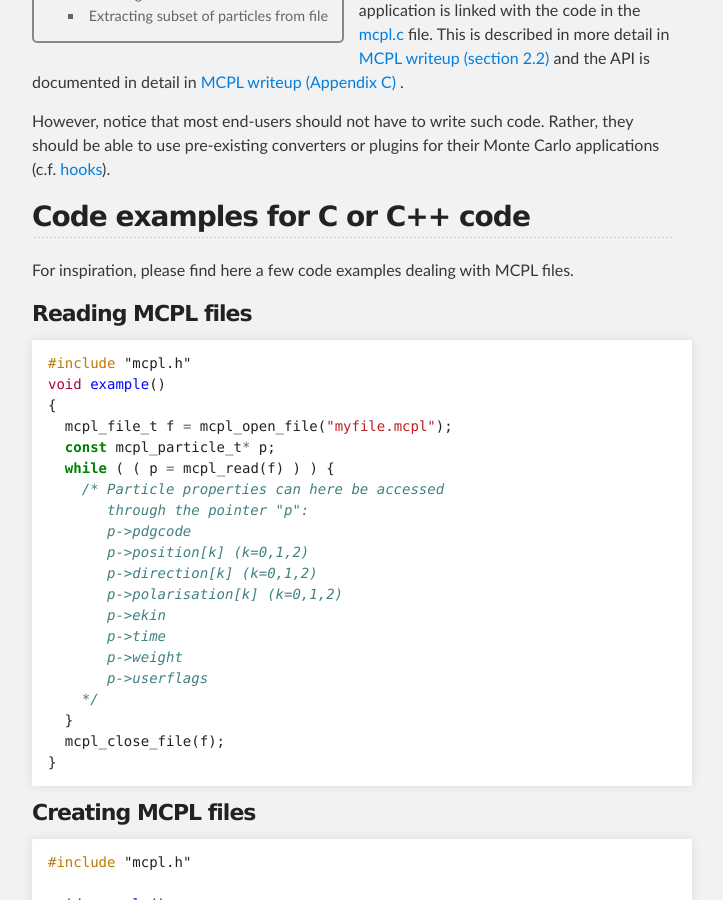
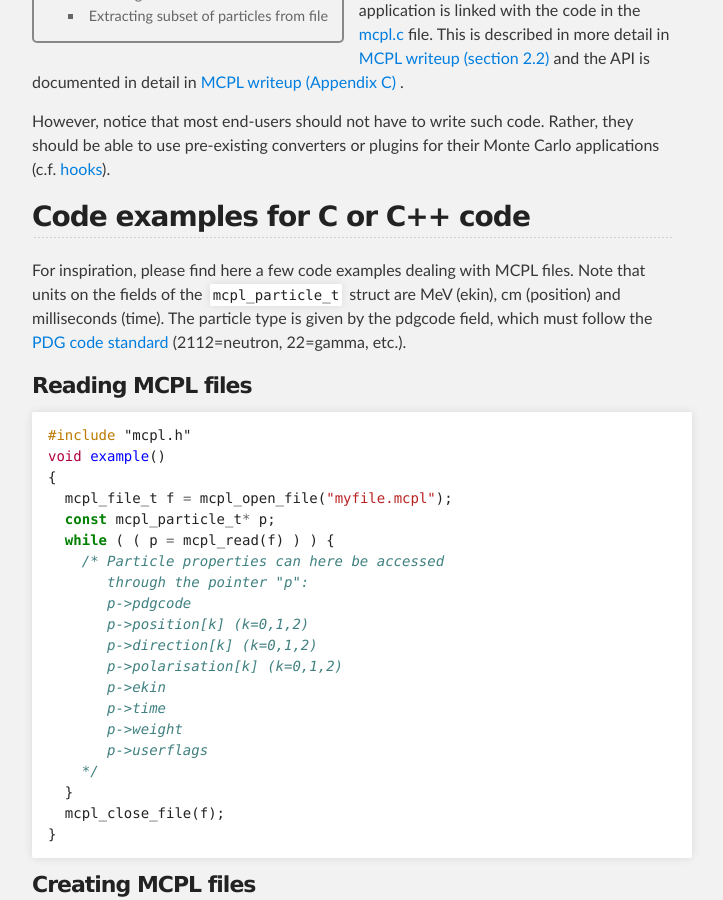
Before and after one commit to mctools/mcpl, a Jekyll site: the page built from usage_c.md, in a window 1280 px wide and 900 px high, scrolled down 422 px. Shown: the whole window, without its empty margins (288-1011 px from the left). Built offline with Jekyll 4.4.1, drawn with Linux system fonts in a browser that asks for light colours; some of the changed text lies outside the part shown.

Commit message:
Update usage_c.md

````diff
--- a/usage_c.md
+++ b/usage_c.md
@@ -21,7 +21,7 @@ Carlo applications (c.f. [hooks](LOCAL:hooks)).
 
 ## Code examples for C or C++ code
 
-For inspiration, please find here a few code examples dealing with MCPL files.
+For inspiration, please find here a few code examples dealing with MCPL files. Note that units on the fields  of the  `mcpl_particle_t` struct are MeV (ekin), cm (position) and milliseconds (time). The particle type is given by the pdgcode field, which must follow the [PDG code standard](http://pdg.lbl.gov/2014/reviews/rpp2014-rev-monte-carlo-numbering.pdf) (2112=neutron, 22=gamma, etc.).
 
 ### Reading MCPL files
 
@@ -104,7 +104,7 @@ void example()
 ### Extracting subset of particles from file
 
 The example below shows a small C-programme which can be used to extract just
-neutrons (pdgcode 2112) with EKin<0.1MeV from an existing MCPL file into a new one:
+neutrons ([pdgcode](http://pdg.lbl.gov/2014/reviews/rpp2014-rev-monte-carlo-numbering.pdf) 2112) with EKin<0.1MeV from an existing MCPL file into a new one:
 
 ```c
 
````
